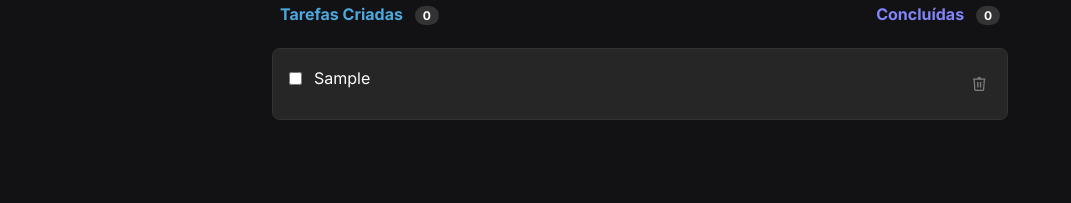
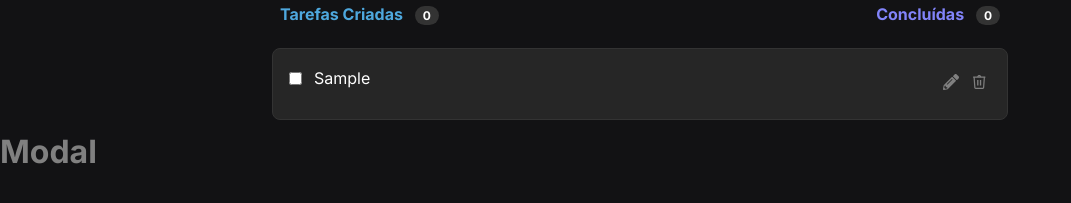
Before and after one commit to saulomagalhaes/to-do-list, a React (Vite) app: page / in a window 1280 px wide. Both pictures are taken after typing "Sample" into the empty fields and a click on the button "Criar". Shown: the part 287-490 px from the top of the page, without its empty margins (0-1071 px from the left). Built offline with nearby package versions, Linux system fonts and the light colour scheme.

Commit message:
feat(tasks): :sparkles: função para excluir uma tarefa implementada. Inserção de Modal para edição em produção.

```diff
--- a/package.json
+++ b/package.json
@@ -11,6 +11,7 @@
     "@reduxjs/toolkit": "^1.8.3",
     "react": "^18.0.0",
     "react-dom": "^18.0.0",
+    "react-icons": "^4.4.0",
     "react-redux": "^8.0.2",
     "sass": "^1.53.0",
     "uuid": "^8.3.2"
--- /dev/null
+++ b/src/components/Modal.tsx
@@ -0,0 +1,9 @@
+function Modal (){
+  return (
+    <div>
+      <h1>Modal</h1>
+    </div>
+  )
+}
+
+export { Modal }
--- a/src/components/Tasks.tsx
+++ b/src/components/Tasks.tsx
@@ -1,25 +1,45 @@
-import { useSelector } from "react-redux";
-import Trash from '../assets/Trash.svg';
+import { FaPencilAlt } from "react-icons/fa";
+import { useDispatch, useSelector } from "react-redux";
+import Trash from "../assets/Trash.svg";
+import { deleteTask } from "../redux/slice/taskSlice";
 import { RootState } from "../redux/store";
-import styles from '../styles/Tasks.module.scss';
+import styles from "../styles/Tasks.module.scss";
+import { Modal } from "./Modal";
 
-function Tasks(){
-  const tasks = useSelector((state:RootState) => state.task);
+function Tasks() {
+  const tasks = useSelector((state: RootState) => state.task);
+  const dispatch = useDispatch();
+
+  const removeTask = (id: string) => {
+    dispatch(deleteTask(id));
+    console.log(id);
+  };
+
   return (
+    <>
       <div className={styles.container}>
         <ul>
           {tasks.map((task) => (
             <li key={task.id}>
               <div>
                 <input type="checkbox" id={task.id} />
-            <label htmlFor={task.id}><p>{task.content}</p></label>
+                <label htmlFor={task.id}>
+                  <p>{task.content}</p>
+                </label>
               </div>
+              <button type="button">
+                <FaPencilAlt color="#808080" />
+              </button>
+              <button type="button" onClick={() => removeTask(task.id)}>
                 <img src={Trash} alt="trash" />
+              </button>
             </li>
           ))}
         </ul>
       </div>
-  )
+      <Modal />
+    </>
+  );
 }
 
 export { Tasks };
--- a/src/redux/slice/taskSlice.ts
+++ b/src/redux/slice/taskSlice.ts
@@ -21,7 +21,11 @@ export const taskSlice = createSlice({
       }
     },
     deleteTask: (state, action) => {
-      state = state.filter(task => task.id !== action.payload)
+      const task = state.find(task => task.id === action.payload)
+      if (task) {
+        state.splice(state.indexOf(task), 1)
+      }
+
     },
   },
 })
--- a/src/styles/Tasks.module.scss
+++ b/src/styles/Tasks.module.scss
@@ -41,6 +41,13 @@
         height: 1.5rem;
         margin-right: 1rem;
       }
+
+      button {
+        cursor: pointer;
+        background: transparent;
+        border: none;
+        margin-left: 0.5rem;
+      }
     }
   }
 }
```
Also changed, not shown: 2 other files (tests, documents, lock files or other folders). Lines whose indentation alone changed are shown as unchanged.
